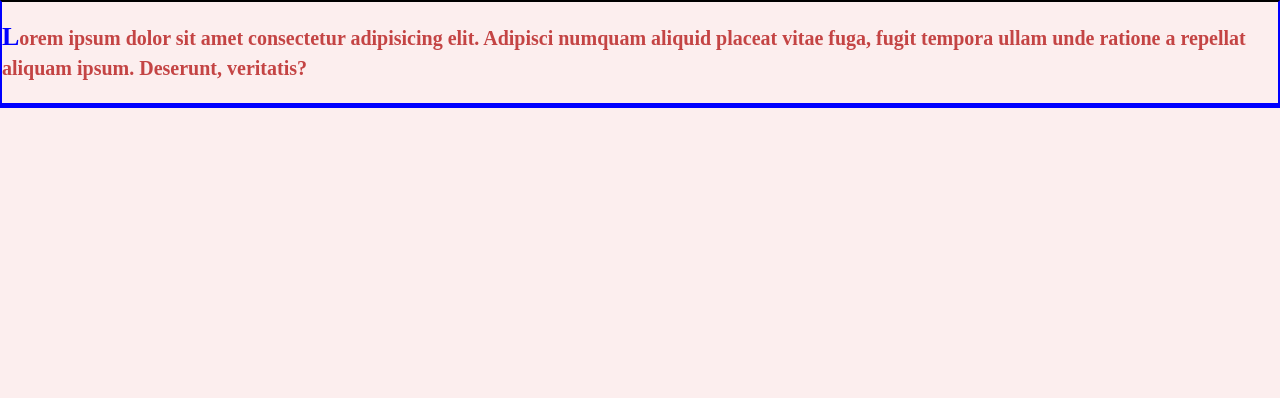
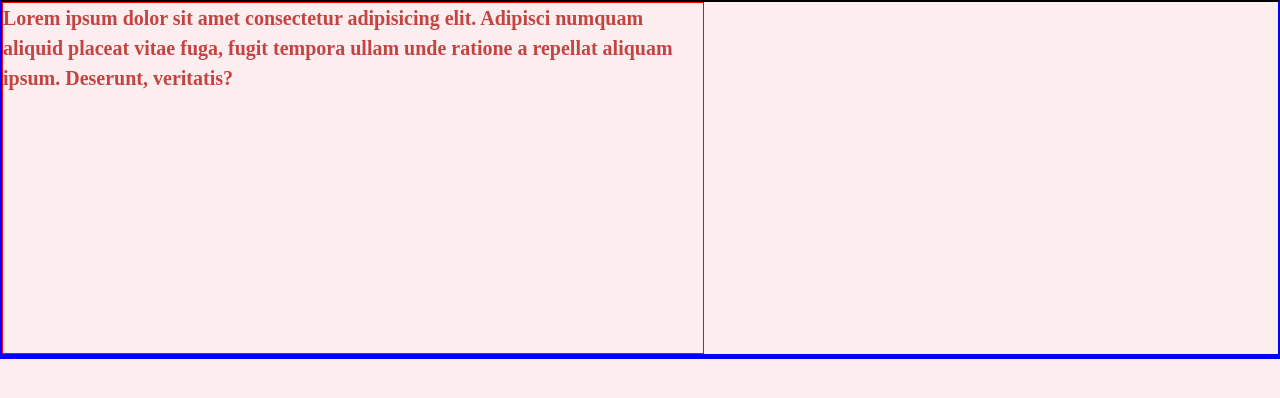
Before and after one commit to avk256/testCSS, a plain HTML site: page index.html in a window 1280 px wide. Drawn offline with Linux system fonts and the light colour scheme.

Commit message:
Set width and height

```diff
--- a/assets/styles/style.css
+++ b/assets/styles/style.css
@@ -16,3 +16,11 @@ p::first-letter {
     font-size: 26px;
     color:blue
   }
+
+.text {
+    border: 1px solid red;
+    max-width: 700px;
+    min-width: 300px;
+    width: 100%;
+    min-height: 350px;
+}
--- a/index.html
+++ b/index.html
@@ -8,7 +8,7 @@
     <link rel="stylesheet" href="./assets/styles/style.css">
 </head>
 <body>
-    <p>Lorem ipsum dolor sit amet consectetur adipisicing elit. Adipisci numquam aliquid placeat vitae fuga, fugit tempora ullam unde ratione a repellat aliquam ipsum. Deserunt, veritatis?</p>
+    <div class="text">Lorem ipsum dolor sit amet consectetur adipisicing elit. Adipisci numquam aliquid placeat vitae fuga, fugit tempora ullam unde ratione a repellat aliquam ipsum. Deserunt, veritatis?</p>
 
 </body>
 </html>
```
